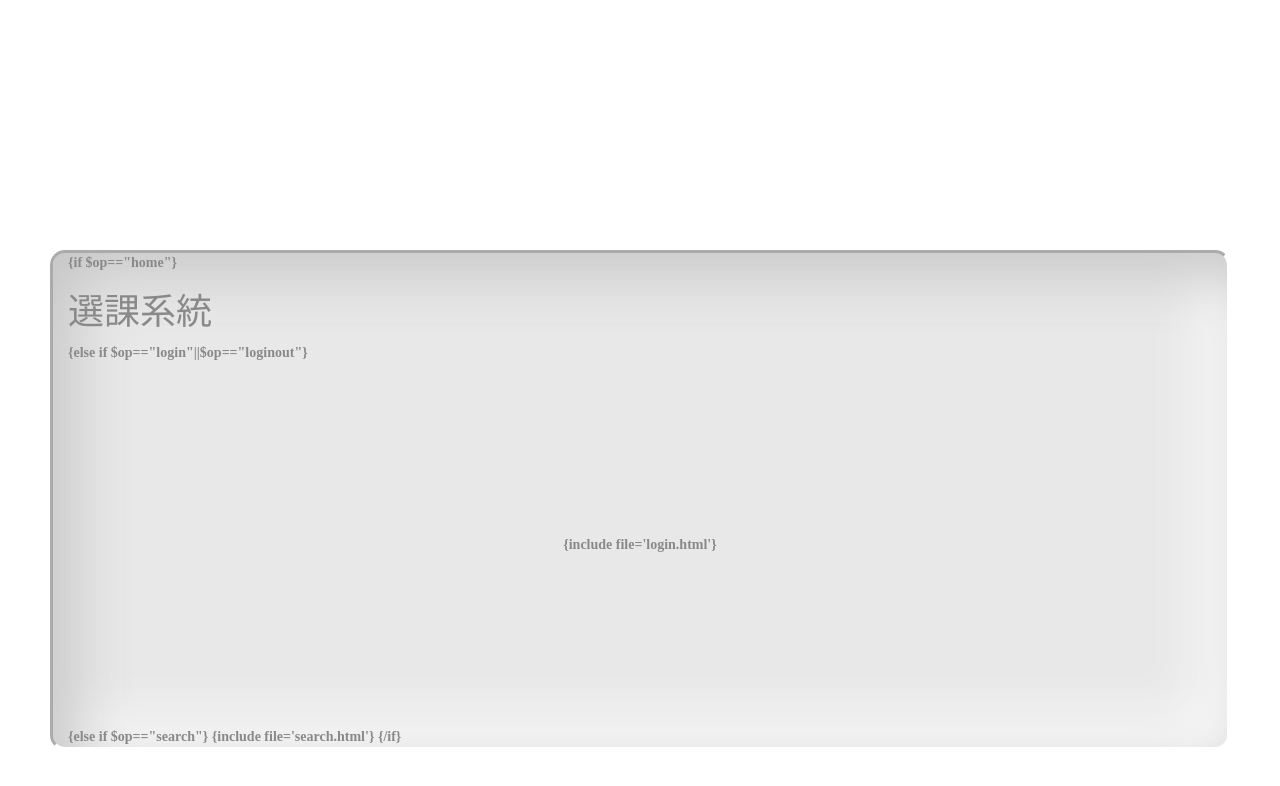
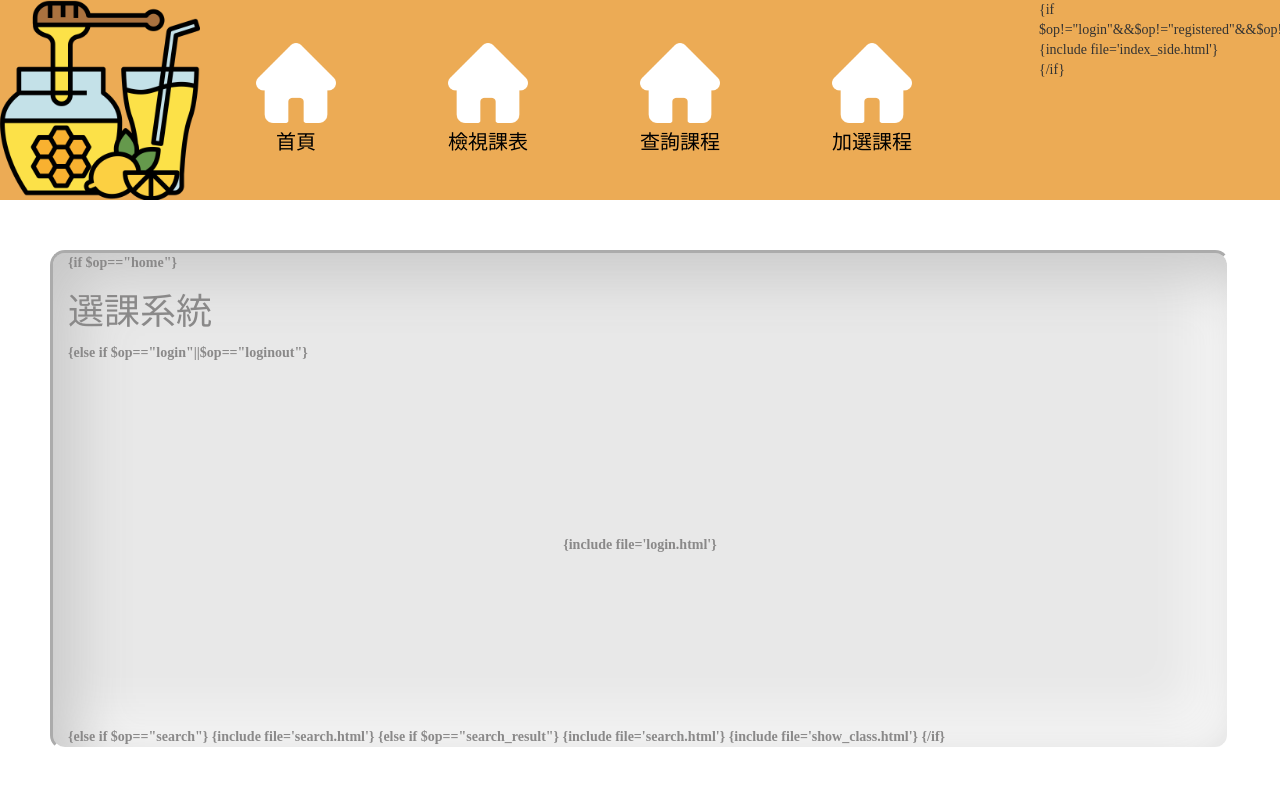
Before and after one commit to GrigePrime/select_lesson, a PHP site: the page made by templates/index.html in a window 1280 px wide. Shown: the top 786 px of the page. Run offline with PHP 8.4, Linux system fonts and the light colour scheme; the template is opened without the code that fills it, so the values that code supplies are empty.

Commit message:
probably view

```diff
--- a/Search.php
+++ b/Search.php
@@ -18,6 +18,8 @@
             if (mysqli_num_rows($course) != 0) {
                 //$sql = "SELECT `ccm_course` FROM `ccm` WHERE `ccm_id` = '{$user_id}'";
                 $i = 0;
+//                 $class = $course->fetch_assoc();
+//                 echo  $class['course_name'];
                 while ($class = $course->fetch_assoc()) {
                     $all_class[$i] = $class;
                     $all_class[$i]['course_time'] = checktime($class['course_time1'],$class['course_time2'],$class['course_time3']);
--- a/templates/index.html
+++ b/templates/index.html
@@ -22,32 +22,32 @@
 <body>
 
 <div class='container'>
-<!--    <div class="col-md-16" id="shop_head">-->
-<!--        <a href="index.php?op=home">-->
-<!--            <img alt="logo" height="200" src="templates/web_image/home/lemon.png" width="200">-->
-<!--        </a>-->
-<!--        <a class="home-link" href="index.php?op=home">-->
-<!--            <img alt="home" src="templates/web_image/home/home.png" width="80">-->
-<!--            <span class="home-text">首頁</span>-->
-<!--        </a>-->
-<!--        <a class="home-link" href="index.php?op=home">-->
-<!--            <img alt="home" src="templates/web_image/home/home.png" width="80">-->
-<!--            <span class="home-text">檢視課表</span>-->
-<!--        </a>-->
-<!--        <a class="home-link" href="Search.php?op=search">-->
-<!--            <img alt="home" src="templates/web_image/home/home.png" width="80">-->
-<!--            <span class="home-text">查詢課程</span>-->
-<!--        </a>-->
-<!--        <a class="home-link" href="index.php?op=home">-->
-<!--            <img alt="home" src="templates/web_image/home/home.png" width="80">-->
-<!--            <span class="home-text">加選課程</span>-->
-<!--        </a>-->
+    <div class="col-md-16" id="shop_head">
+        <a href="index.php?op=home">
+            <img alt="logo" height="200" src="templates/web_image/home/lemon.png" width="200">
+        </a>
+        <a class="home-link" href="index.php?op=home">
+            <img alt="home" src="templates/web_image/home/home.png" width="80">
+            <span class="home-text">首頁</span>
+        </a>
+        <a class="home-link" href="index.php?op=home">
+            <img alt="home" src="templates/web_image/home/home.png" width="80">
+            <span class="home-text">檢視課表</span>
+        </a>
+        <a class="home-link" href="Search.php?op=search">
+            <img alt="home" src="templates/web_image/home/home.png" width="80">
+            <span class="home-text">查詢課程</span>
+        </a>
+        <a class="home-link" href="index.php?op=home">
+            <img alt="home" src="templates/web_image/home/home.png" width="80">
+            <span class="home-text">加選課程</span>
+        </a>
 
-<!--        <div class="col-md-3 col-sm-4" id="login_frame">-->
-<!--            {if $op!="login"&&$op!="registered"&&$op!="registered_insert"&&$op!="loginout"}-->
-<!--            {include file='index_side.html'}-->
-<!--            {/if}-->
-<!--        </div>-->
+        <div class="col-md-3 col-sm-4" id="login_frame">
+            {if $op!="login"&&$op!="registered"&&$op!="registered_insert"&&$op!="loginout"}
+            {include file='index_side.html'}
+            {/if}
+        </div>
         <div class="row" id="shop_main">
             <div class="col-md-9 col-sm-8" id="show_shop">
                 {if $op=="home"}
@@ -58,6 +58,9 @@
                 </div>
                 {else if $op=="search"}
                 {include file='search.html'}
+                {else if $op=="search_result"}
+                {include file='search.html'}
+                {include file='show_class.html'}
                 {/if}
             </div>
         </div>
--- a/templates/show_class.html
+++ b/templates/show_class.html
@@ -10,7 +10,6 @@
         <th>上課時間</th>
         <th>上課地點</th>
         <th>人數</th>
-        <th>加選</th>
     </tr>
     </thead>
     {foreach from=$all_class item=class}
@@ -28,7 +27,6 @@
         <form action="Search.php" class="form-inline" method="get">
             <input id="chose_class" name="op" type="hidden" value="chose_class">
             <input class="form-control" id="class_id" name="class_id" type="hidden" value="{$class_id}">
-<!--            <input id="chose_id" name="chose_id" type="hidden" value="{$class.course_id}">-->
         </form>
     </tr>
     </tbody>
```
Also changed, not shown: templates_c/2d83c55749b4c60a0351fc29bc73a6fd08752c29_0.file.index.html.php (+38 -32 lines), templates_c/f0f48a9bc2b9eba5778beb16a9593c65491cad6e_0.file.show_class.html.php (added, +75 -0 lines).
